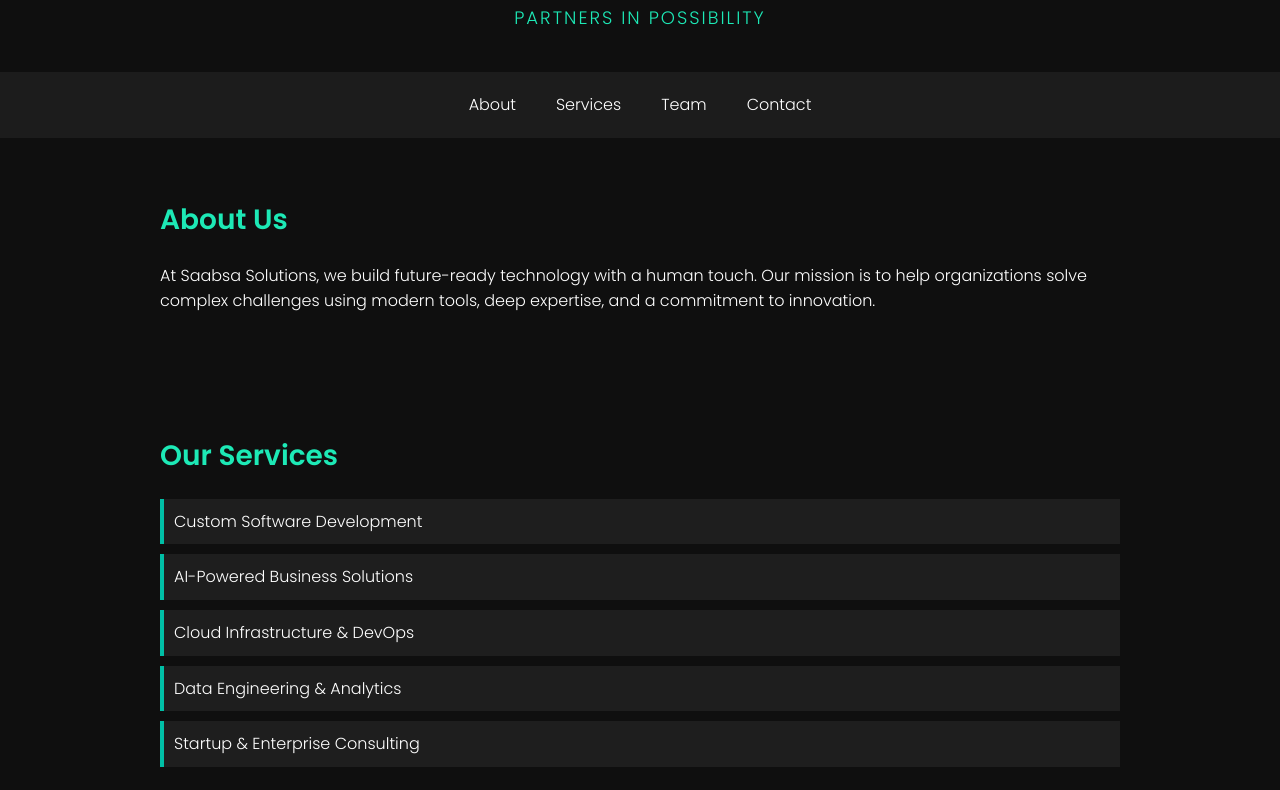
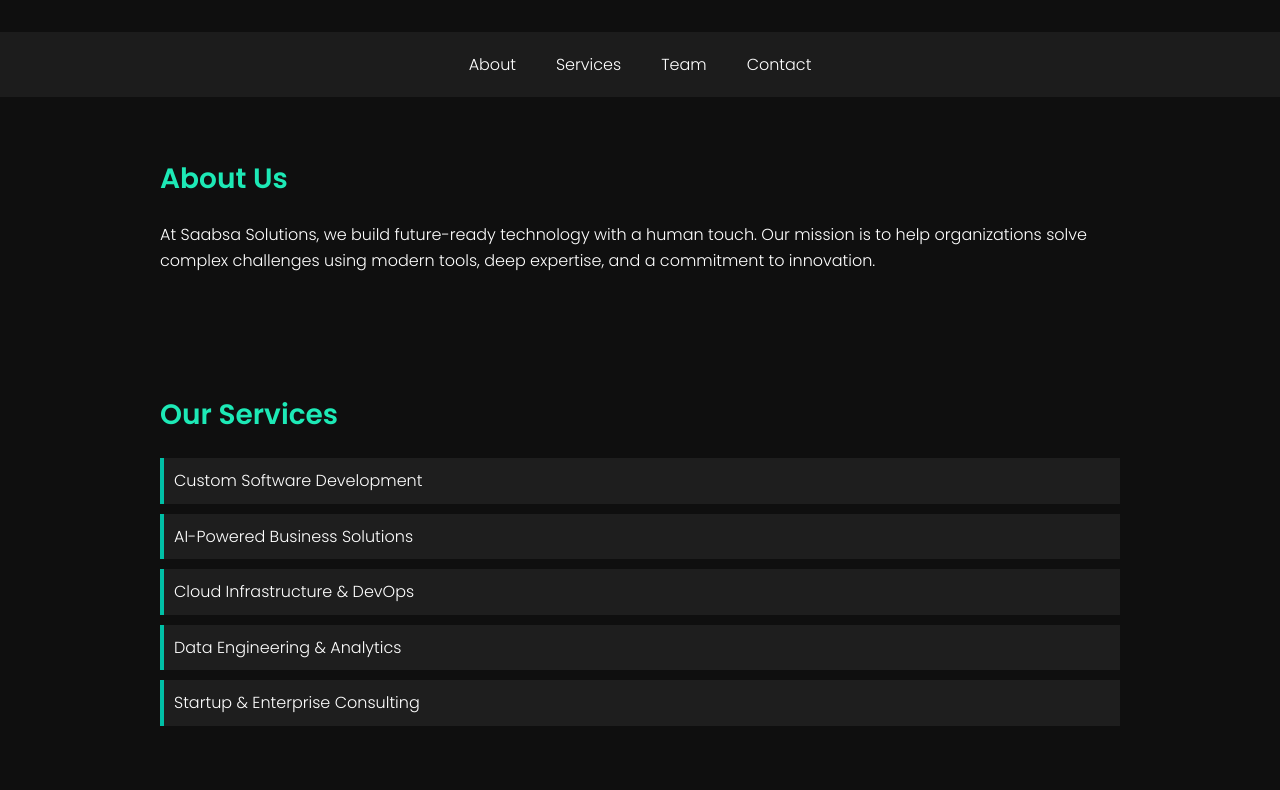
Before and after one commit to ashfaqonai/saabsa, a plain HTML site: page index.html in a window 1280 px wide. Shown: the part 296-1086 px from the top of the page. Drawn offline with Linux system fonts and the light colour scheme.

```diff
--- a/index.html
+++ b/index.html
@@ -118,7 +118,6 @@
     <div class="logo">
       <img src="logo.png" alt="Saabsa Solutions Logo">
     </div>
-    <div class="tagline">PARTNERS IN POSSIBILITY</div>
   </header>
 
   <nav>
```
